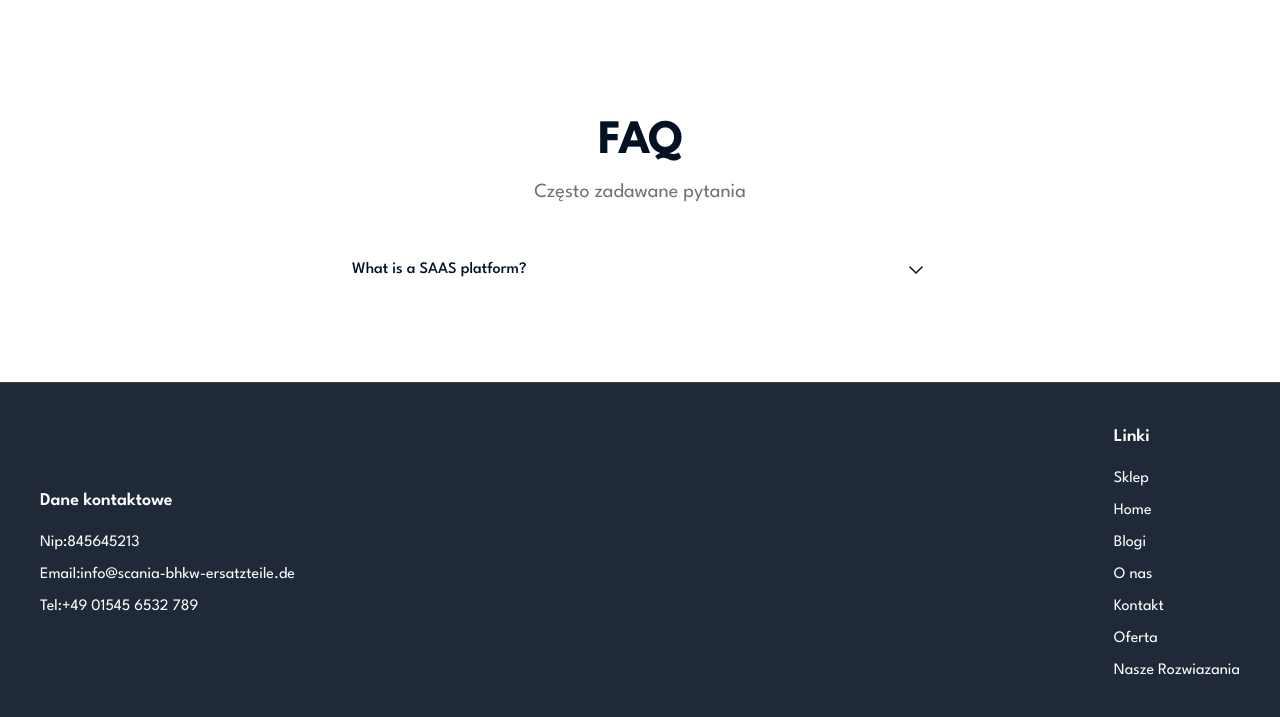
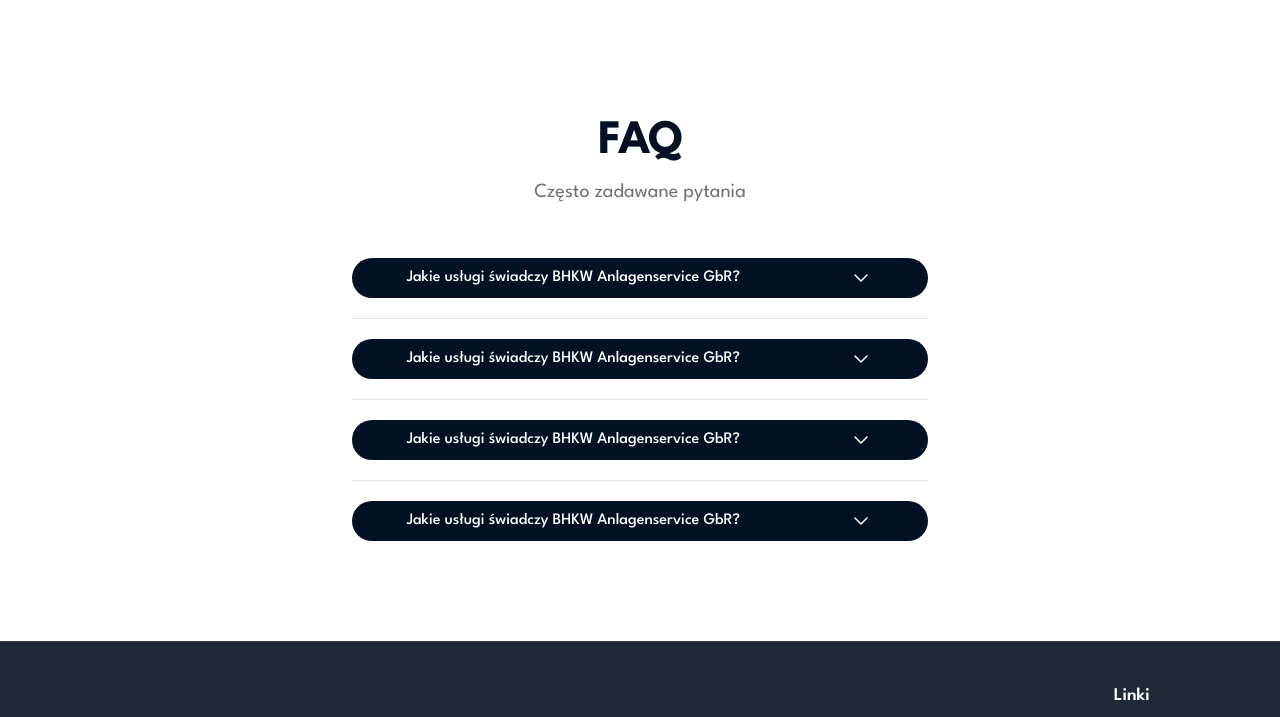
Before and after one commit to jakubSerok/BHKWtomasz, a React (Create React App) app in the folder app/: page /about in a window 1280 px wide. Shown: the part 760-1477 px from the top of the page. Built offline with nearby package versions, Linux system fonts and the light colour scheme.

Commit message:
kontakt
add kontaky

```diff
--- /dev/null
+++ b/app/src/components/Kontakt/Kontakmain.jsx
@@ -0,0 +1,39 @@
+import React from "react";
+import img from "../../assets/kontakt/kontaktimg.png";
+
+const Kontakmain = () => {
+  return (
+    <div className="flex flex-col pt-[100px] px-10 justify-center items-center">
+      <p className="uppercase font-bold text-5xl sm:text-6xl md:text-7xl lg:text-8xl">
+        O nas
+      </p>
+      <div className="flex md:flex-row flex-col">
+        <div className="flex flex-col gap-3">
+          <img src={img} alt="" className="w-[200px]" />
+          <p className="text-xl font-bold"> BHKW Anlagenservice</p>
+          <ul className="list-disc text-xl font-semibold ">
+            <li>Christopf Bernhard Strasse 17</li>
+            <li>493945 Lohne</li>
+            <li>Deutschland</li>
+            <li>
+              Telefon:
+              <a href="tel:+49 01545 6532 789" className="">
+                +49 (0) 1545 6532 789
+              </a>
+            </li>
+
+            <li>
+              Email:
+              <a href="mailto:info@scania-bhkw-ersatzteile.de" className="">
+                info@scania-bhkw-ersatzteile.de
+              </a>
+            </li>
+          </ul>
+        </div>
+        <div>as</div>
+      </div>
+    </div>
+  );
+};
+
+export default Kontakmain;
--- a/app/src/components/Onas/AboutQA.jsx
+++ b/app/src/components/Onas/AboutQA.jsx
@@ -10,8 +10,8 @@
       <div class="grid divide-y divide-neutral-200 max-w-xl mx-auto mt-8">
         <div class="py-5">
           <details class="group">
-            <summary class="flex justify-between items-center font-medium cursor-pointer list-none">
-              <span> What is a SAAS platform?</span>
+            <summary class="flex justify-around items-center font-medium cursor-pointer list-none text-white bg-[#031124] rounded-3xl py-2">
+              <span> Jakie usługi świadczy BHKW Anlagenservice GbR? </span>
               <span class="transition group-open:rotate-180">
                 <svg
                   fill="none"
@@ -28,9 +28,83 @@
                 </svg>
               </span>
             </summary>
-            <p class="text-neutral-600 mt-3 group-open:animate-fadeIn">
-              SAAS platform is a cloud-based software service that allows users
-              to access and use a variety of tools and functionality.
+            <p class="px-4 text-black mt-3 group-open:animate-fadeIn">
+              Jakis tekst{" "}
+            </p>
+          </details>
+        </div>
+        <div class="py-5">
+          <details class="group">
+            <summary class="flex justify-around items-center font-medium cursor-pointer list-none text-white bg-[#031124] rounded-3xl py-2">
+              <span> Jakie usługi świadczy BHKW Anlagenservice GbR? </span>
+              <span class="transition group-open:rotate-180">
+                <svg
+                  fill="none"
+                  height="24"
+                  shape-rendering="geometricPrecision"
+                  stroke="currentColor"
+                  stroke-linecap="round"
+                  stroke-linejoin="round"
+                  stroke-width="1.5"
+                  viewBox="0 0 24 24"
+                  width="24"
+                >
+                  <path d="M6 9l6 6 6-6"></path>
+                </svg>
+              </span>
+            </summary>
+            <p class="px-4 text-black mt-3 group-open:animate-fadeIn">
+              Jakis tekst{" "}
+            </p>
+          </details>
+        </div>
+        <div class="py-5">
+          <details class="group">
+            <summary class="flex justify-around items-center font-medium cursor-pointer list-none text-white bg-[#031124] rounded-3xl py-2">
+              <span> Jakie usługi świadczy BHKW Anlagenservice GbR? </span>
+              <span class="transition group-open:rotate-180">
+                <svg
+                  fill="none"
+                  height="24"
+                  shape-rendering="geometricPrecision"
+                  stroke="currentColor"
+                  stroke-linecap="round"
+                  stroke-linejoin="round"
+                  stroke-width="1.5"
+                  viewBox="0 0 24 24"
+                  width="24"
+                >
+                  <path d="M6 9l6 6 6-6"></path>
+                </svg>
+              </span>
+            </summary>
+            <p class="px-4 text-black mt-3 group-open:animate-fadeIn">
+              Jakis tekst{" "}
+            </p>
+          </details>
+        </div>
+        <div class="py-5">
+          <details class="group">
+            <summary class="flex justify-around items-center font-medium cursor-pointer list-none text-white bg-[#031124] rounded-3xl py-2">
+              <span> Jakie usługi świadczy BHKW Anlagenservice GbR? </span>
+              <span class="transition group-open:rotate-180">
+                <svg
+                  fill="none"
+                  height="24"
+                  shape-rendering="geometricPrecision"
+                  stroke="currentColor"
+                  stroke-linecap="round"
+                  stroke-linejoin="round"
+                  stroke-width="1.5"
+                  viewBox="0 0 24 24"
+                  width="24"
+                >
+                  <path d="M6 9l6 6 6-6"></path>
+                </svg>
+              </span>
+            </summary>
+            <p class="px-4 text-black mt-3 group-open:animate-fadeIn">
+              Jakis tekst{" "}
             </p>
           </details>
         </div>
--- a/app/src/components/Onas/Aboutmain.jsx
+++ b/app/src/components/Onas/Aboutmain.jsx
@@ -8,7 +8,7 @@
         O nas
       </p>
       <div className="flex md:flex-row flex-col gap-5">
-        <img src={img} alt="" className="md:w-[50%]" />
+        <img src={img} alt="" className="md:w-[50%] rounded-3xl" />
         <div className="flex flex-col gap-4">
           <p className="font-semibold text-lg sm:text-xl md:text-2xl lg:text-3xl">
             Nasz program sam wyśle przypomninie od nadchodzącym sweriwse, dieki
--- a/app/src/page/Kontak.jsx
+++ b/app/src/page/Kontak.jsx
@@ -1,9 +1,12 @@
-import React from 'react'
+import React from "react";
+import Kontakmain from "../components/Kontakt/Kontakmain";
 
 const Kontakt = () => {
   return (
-    <div>Kontakt</div>
-  )
-}
+    <div>
+      <Kontakmain />
+    </div>
+  );
+};
 
-export default Kontakt
+export default Kontakt;
```
Also changed, not shown: app/src/assets/kontakt/kontaktimg.png (added).
